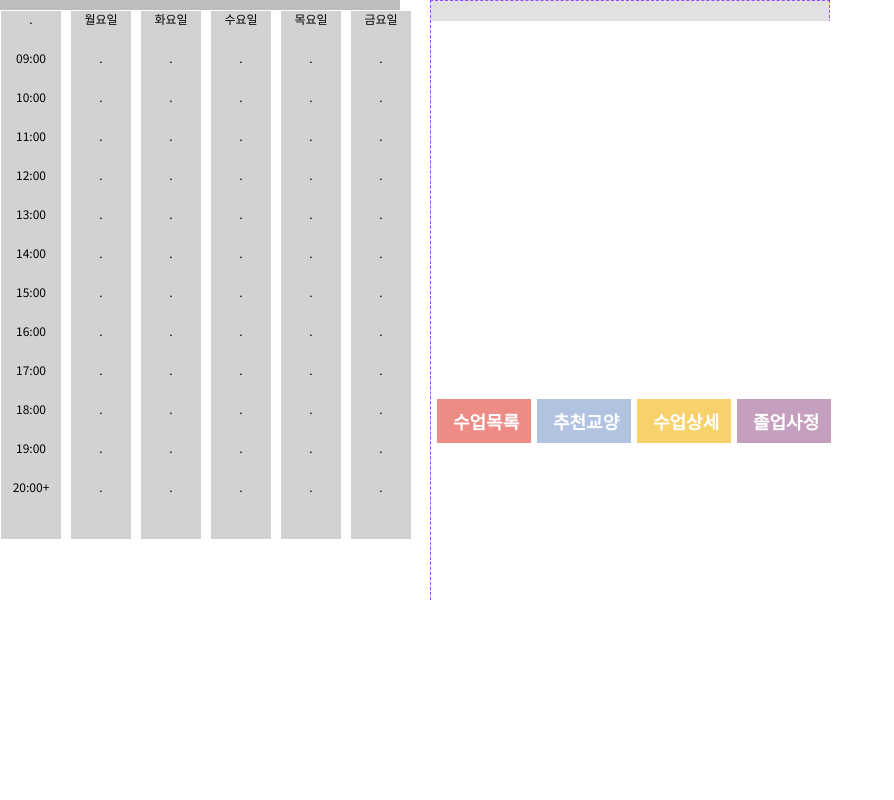
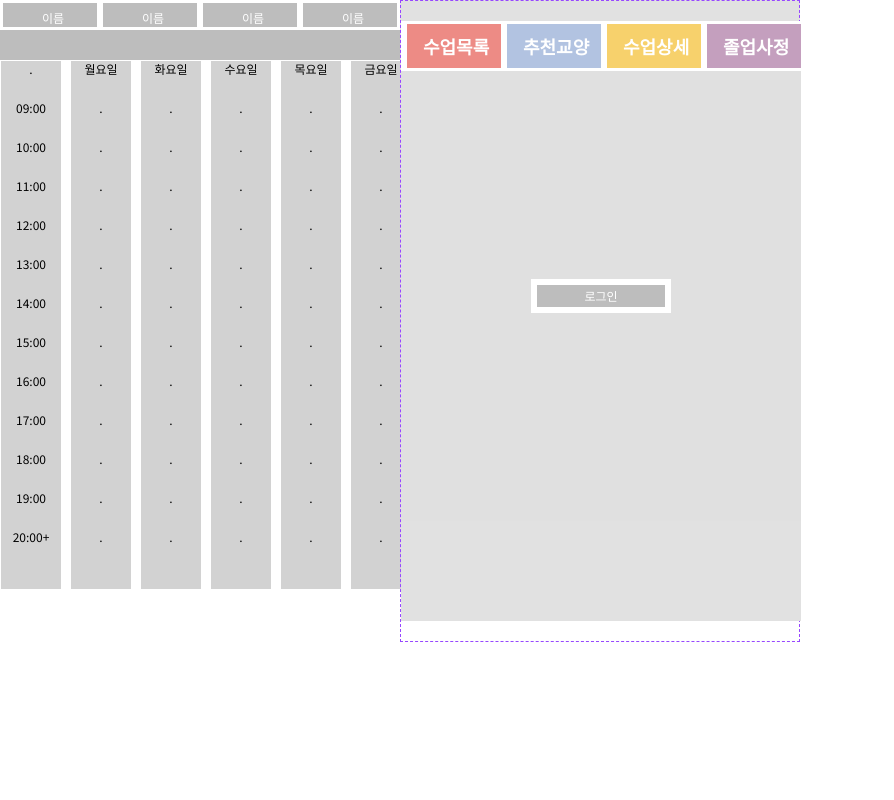
Before and after one commit to dan2kk/ruleof575front, a Vue app: page / in a window 1280 px wide. Shown: the top 800 px of the page, without its empty margins (0-894 px from the left). Built offline with nearby package versions, Linux system fonts and the light colour scheme; a small style sheet from the web is missing.

Commit message:
design fix

```diff
--- a/src/components/Cart.vue
+++ b/src/components/Cart.vue
@@ -1,10 +1,15 @@
 <template>
-  <div class="cart-2"><div class="text_label-2 valign-text-middle notosanskr-normal-white-12px">로그인</div></div>
+  <div class="cart-2"><div class="text_label-2 valign-text-middle notosanskr-normal-white-12px" @click="say('로그인')">로그인</div></div>
 </template>
 
 <script>
 export default {
   name: "Cart",
+  methods: {
+  say(message) {
+    alert(message)
+  }
+}
 };
 </script>
 
--- a/src/components/LoginButton.vue
+++ b/src/components/LoginButton.vue
@@ -1,5 +1,7 @@
 <template>
-  <div class="login-button"><cart /></div>
+  <div class="login-button">
+    <cart />
+  </div>
 </template>
 
 <script>
--- a/src/components/Start.vue
+++ b/src/components/Start.vue
@@ -11,7 +11,7 @@
         :timeline6Props="timetableProps.timeline6Props"
       />
     </div>
-    <div class="cart1">
+    <div class="cart-1">
       <x-menu :textboxMenuTabProps="xMenuProps.textboxMenuTabProps" />
     </div>
   </div>
@@ -36,7 +36,7 @@ export default {
 @import '../../variables'
 
 .start
-  align-items: center
+  align-items: flex-start
   background-color: $white
   border: 1px none
   display: flex
@@ -51,15 +51,14 @@ export default {
   flex-direction: column
   height: 600px
   position: absolute
-  top: 50px
   width: 400px
-.cart1
-  align-items: center
+.cart-1
+  align-items: flex-start
   background-color: $bon-jour
   display: flex
   flex-direction: column
   position: relative
   max-width: 400px
-  max-height: 600px
-  left: 30px
+  max-height: 550px
+  height: 600px
 </style>
--- a/src/components/TextboxMenuTab.vue
+++ b/src/components/TextboxMenuTab.vue
@@ -27,7 +27,7 @@ export default {
   border-left-style: solid
   border-left-width: 3px
   display: flex
-  height: 50px
+  max-height: 50px
   width: 350px
   position: absolute
 </style>
--- a/src/components/XMenu.vue
+++ b/src/components/XMenu.vue
@@ -1,6 +1,6 @@
 <template>
   <div class="menu">
-    <div class="cart-1">
+    <div class="cart">
       <textbox-menu-tab
         :textbox1Props="textboxMenuTabProps.textbox1Props"
         :textbox2Props="textboxMenuTabProps.textbox2Props"
@@ -29,14 +29,14 @@ export default {
 @import '../../variables'
 
 .menu
-  align-items: stretch
+  align-items: flex-start
   display: flex
   position: absolute
   flex-direction: column
   height: 600px
   max-width: 400px
 
-.cart-1
+.cart
   align-items: flex-start
   align-self: stretch
   background-color: $bon-jour
@@ -45,14 +45,15 @@ export default {
   flex-direction: column
   position: absolute
   max-width: 400px
-
 .view-6
   align-items: center
   background-color: $bon-jour-2
   display: flex
   flex-direction: column
-  height: 500px
+  height: 450px
   justify-content: center
   position: reltaive
   width: 400px
+.login-button:hover
+  transform: scale(1.2)
 </style>
```
